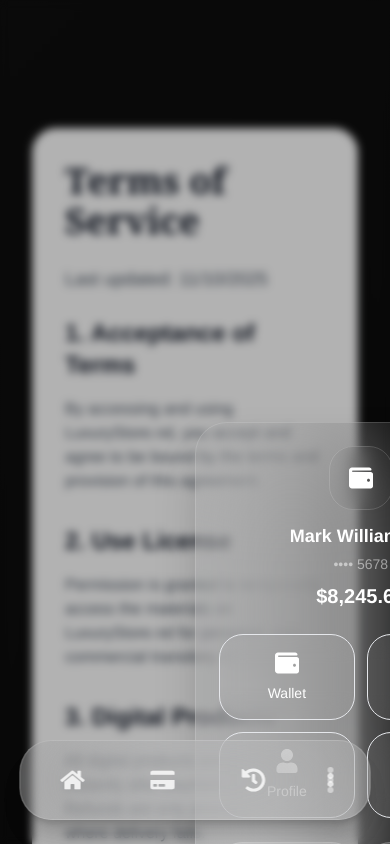
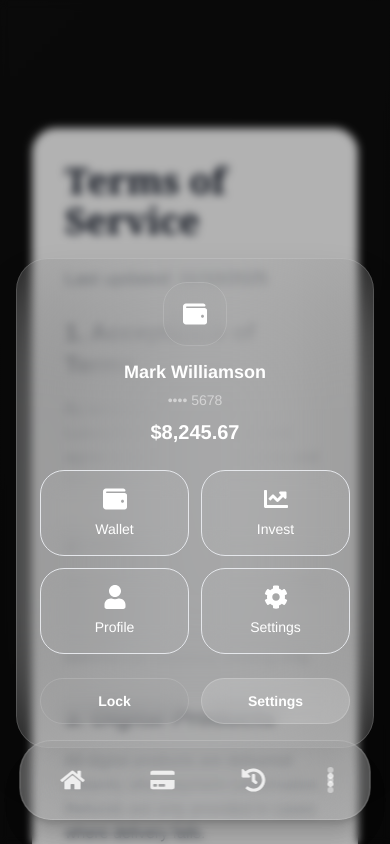
Before and after one commit to nadoor6/luxury-digital-store, a Next.js app: page /terms in a window 390 px wide. Both pictures are taken after a click on the button 330 px from the left and 780 px from the top of the page. Shown: the top 844 px of the page. Built offline with nearby package versions, Linux system fonts and the light colour scheme; a web font is replaced by a local one.

Commit message:
header fix

```diff
--- a/components/Header.tsx
+++ b/components/Header.tsx
@@ -110,26 +110,26 @@ export default function Header() {
         </motion.div>
       </div>
 
-      {/* Fixed Full Screen Liquid Glass Menu - Properly Positioned */}
+      {/* Fixed Full Screen Liquid Glass Menu - Simple Bottom Positioning */}
       <AnimatePresence>
         {isMenuOpen && (
           <motion.div
             initial={{ opacity: 0 }}
             animate={{ opacity: 1 }}
             exit={{ opacity: 0 }}
-            className="fixed inset-0 z-40"
+            className="fixed inset-0 z-40 lg:hidden"
             onClick={() => setIsMenuOpen(false)}
           >
             {/* More Transparent Backdrop */}
             <div className="absolute inset-0 bg-black/30 backdrop-blur-sm" />
 
-            {/* Menu Content - Fixed Positioning */}
+            {/* Menu Content - Simple Bottom Placement */}
             <motion.div
-              initial={{ opacity: 0, scale: 0.9, y: 20 }}
-              animate={{ opacity: 1, scale: 1, y: 0 }}
-              exit={{ opacity: 0, scale: 0.9, y: 20 }}
+              initial={{ opacity: 0, y: 100 }}
+              animate={{ opacity: 1, y: 0 }}
+              exit={{ opacity: 0, y: 100 }}
               transition={{ type: "spring", damping: 25, stiffness: 300 }}
-              className="fixed top-1/2 left-1/2 transform -translate-x-1/2 -translate-y-1/2 w-[85%] max-w-sm z-50"
+              className="absolute bottom-24 left-4 right-4 z-50"
               onClick={(e) => e.stopPropagation()}
             >
               {/* Ultra Transparent Liquid Glass Menu Card */}
```
